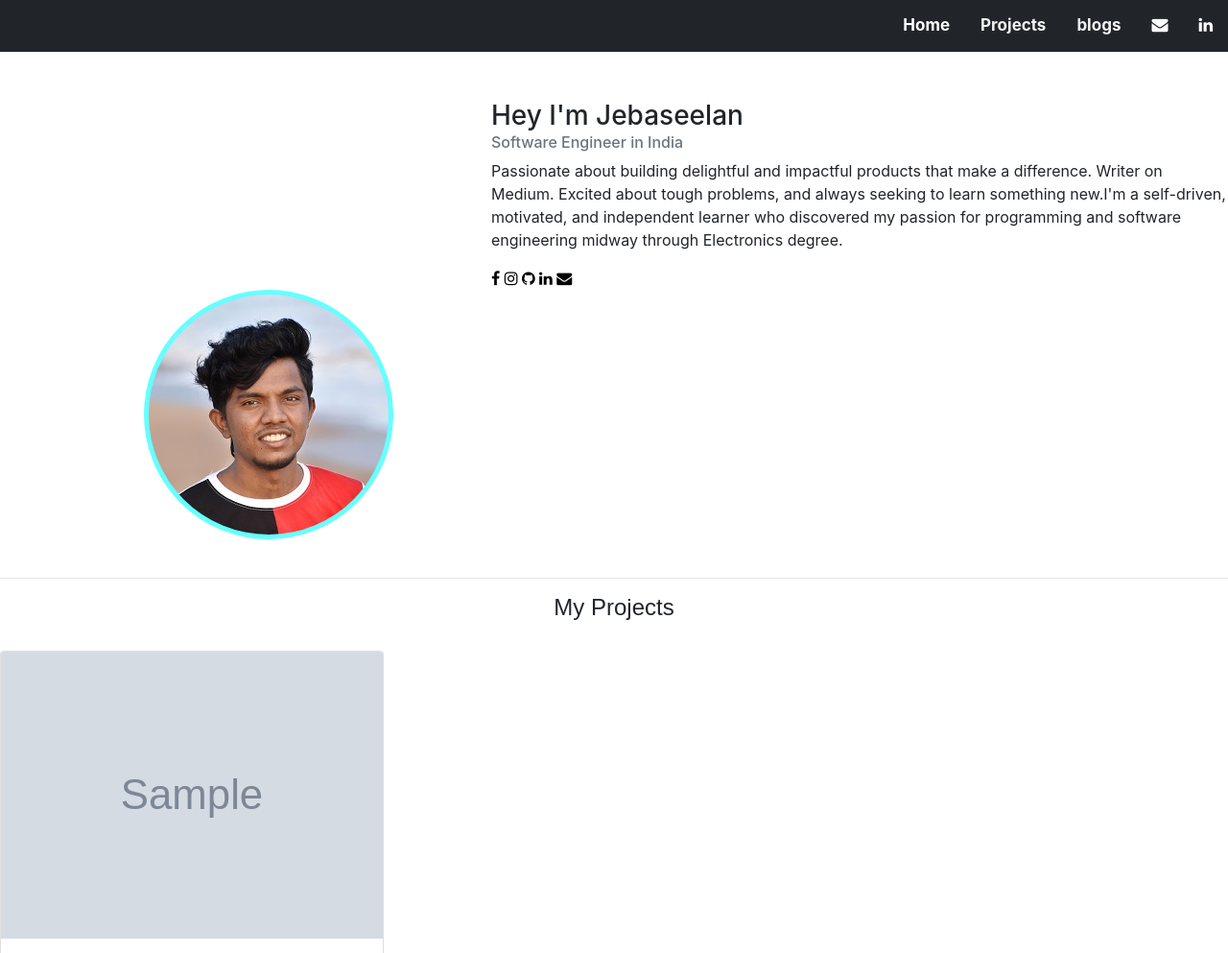
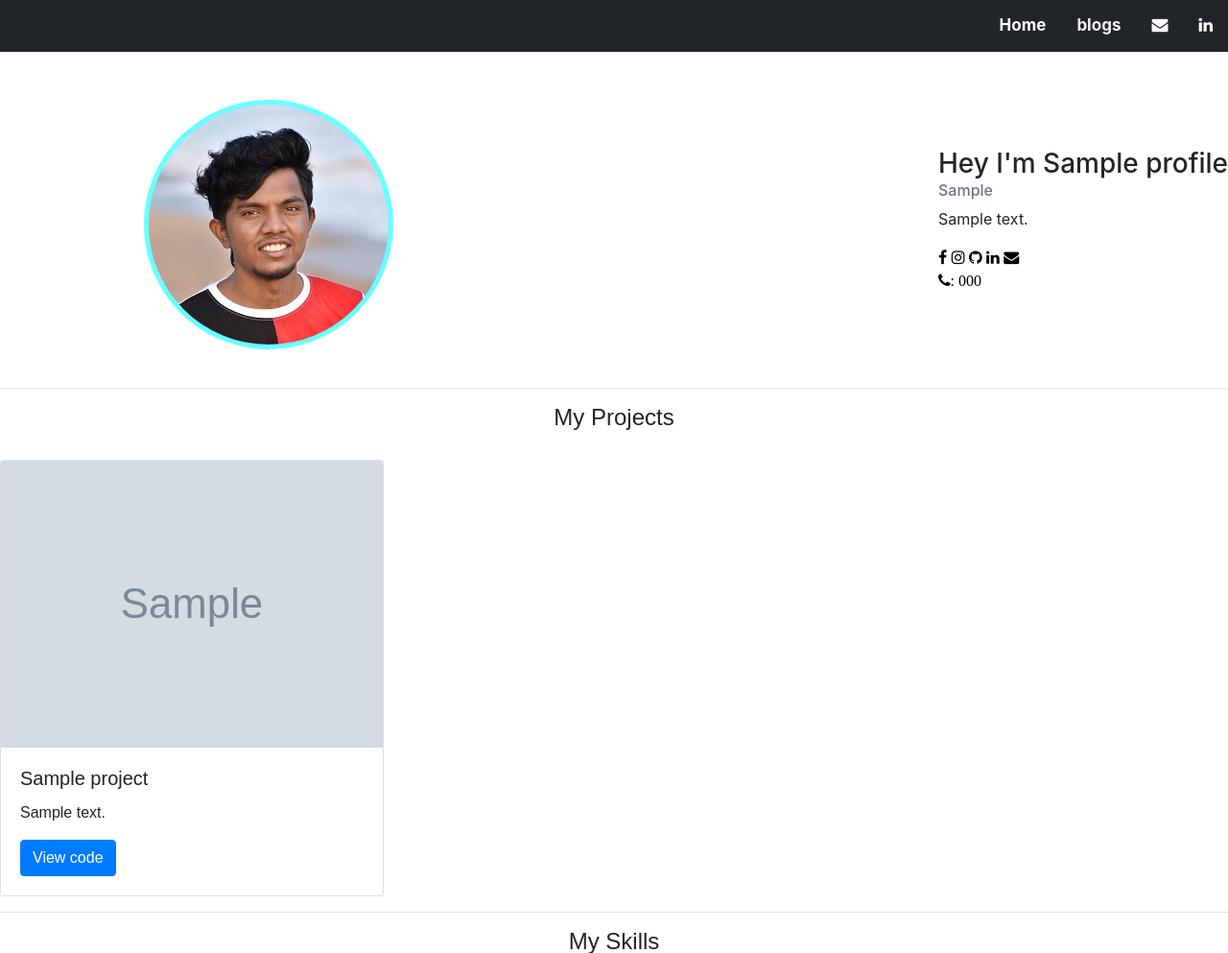
Before and after one commit to Jebaseelanravi/Portfolio-website-using-django, a Django app: page /myportfolio/ in a window 1280 px wide. Shown: the top 993 px of the page at 96% size. Run offline with Django 3.2, Linux system fonts and the light colour scheme; tables that the repository leaves empty hold one stand-in row (values such as "Sample post"); grey boxes marked "Sample" are stand-in pictures; some libraries are stand-ins or nearby versions.

Commit message:
updated profile details to use models

```diff
--- a/myportfolio/admin.py
+++ b/myportfolio/admin.py
@@ -1,5 +1,5 @@
 from django.contrib import admin
-from .models import Experience,Blog,Project,Skill,Connection
+from .models import Experience,Blog,Project,Skill,Connection,Profile
 # Register your models here.
 
 
@@ -8,3 +8,4 @@ admin.site.register(Blog)
 admin.site.register(Project)
 admin.site.register(Skill)
 admin.site.register(Connection)
+admin.site.register(Profile)
--- a/myportfolio/models.py
+++ b/myportfolio/models.py
@@ -58,3 +58,20 @@ class Connection(models.Model):
 
     def __str__(self):
         return self.your_name
+
+
+class Profile(models.Model):
+    name = models.CharField(max_length=100)
+    designation = models.CharField(max_length=500)
+    summary = models.CharField(max_length=5000)
+    image = models.FilePathField(path=os.path.join(settings.BASE_DIR, "myportfolio/static/img"), default="")
+    phone_number = models.CharField(max_length=100)
+    email = models.EmailField()
+    fb_link = models.URLField()
+    github_link = models.URLField()
+    insta_link = models.URLField()
+    linkedin_link = models.URLField()
+
+
+    def __str__(self):
+        return self.name
--- a/myportfolio/templates/myportfolio/index.html
+++ b/myportfolio/templates/myportfolio/index.html
@@ -162,18 +162,19 @@ width:120px;
 <div class ="profile">
 <div class="profile-info">
 
-    <h3 class ="name">Hey I'm Jebaseelan</h3>
-    <h6 class="card-subtitle mb-2 text-muted">Software Engineer in India</h6>
-    <p >Passionate about building delightful and impactful products that make a difference. Writer on Medium. Excited about tough problems, and always seeking to learn something new.I'm a self-driven, motivated, and
-        independent learner who discovered my passion for programming and software engineering midway through Electronics
-        degree.</p>
+    <h3 class ="name">Hey I'm {{profile.name}}</h3>
+    <h6 class="card-subtitle mb-2 text-muted">{{ profile.designation}}</h6>
+    <p >{{profile.summary}}</p>
 
     <div class="icon-bar">
-      <a href="https://www.facebook.com/jebaseelan.ravi" class="facebook"><i class="fa fa-facebook"></i></a>
-        <a href="https://www.instagram.com/jebaseelan_ravi/" class="instagran"><i class="fa fa-instagram"></i></a>
-        <a href="https://github.com/Jebaseelanravi" class="instagran"><i class="fa fa-github"></i></a>
-      <a href="https://www.linkedin.com/in/jebaseelan-ravi-929517135/" class="linkedin"><i class="fa fa-linkedin"></i></a>
-        <a href=mailto:jebaseelanravi96@gmail.com" class="gmail"><i class="fa fa-envelope"></i></a>
+      <a href={{profile.fb_link}} class="facebook"><i class="fa fa-facebook"></i></a>
+        <a href={{profile.insta_link}} class="instagran"><i class="fa fa-instagram"></i></a>
+        <a href={{profile.github_link}} class="instagran"><i class="fa fa-github"></i></a>
+      <a href={{profile.linkedin_link}} class="linkedin"><i class="fa fa-linkedin"></i></a>
+        <a href=mailto:{{profile.email}} class="gmail"><i class="fa fa-envelope"></i></a>
+        <br>
+        <i class="fa fa-phone" aria-hidden="true">: {{profile.phone_number}}</i>
+
     </div>
     </section>
 </div>
--- a/myportfolio/views.py
+++ b/myportfolio/views.py
@@ -2,7 +2,7 @@ from django.shortcuts import render
 
 from django.http import HttpResponse, HttpResponseRedirect
 from django.template import loader, Context
-from .models import Project, Blog, Skill, Connection,Experience
+from .models import Project, Blog, Skill, Connection,Experience,Profile
 # Create your views here.
 from .forms import NameForm
 from django.core.mail import send_mail
@@ -13,8 +13,9 @@ def index(request):
     projects = Project.objects.all()
     skills = Skill.objects.all()
     experiences = Experience.objects.all().order_by('-start_date')[:5]
+    profile = Profile.objects.all().first()
     form = NameForm()
-    context = {'projects': projects, 'skills': skills, 'form': form,'experiences':experiences}
+    context = {'projects': projects, 'skills': skills, 'form': form,'experiences':experiences,'profile':profile}
     return HttpResponse(template.render(context, request))
 
 
--- a/portfolio/templates/base.html
+++ b/portfolio/templates/base.html
@@ -46,10 +46,10 @@ body {
 <script src="https://cdnjs.cloudflare.com/ajax/libs/popper.js/1.14.7/umd/popper.min.js" integrity="sha384-UO2eT0CpHqdSJQ6hJty5KVphtPhzWj9WO1clHTMGa3JDZwrnQq4sF86dIHNDz0W1" crossorigin="anonymous"></script>
 <script src="https://stackpath.bootstrapcdn.com/bootstrap/4.3.1/js/bootstrap.min.js" integrity="sha384-JjSmVgyd0p3pXB1rRibZUAYoIIy6OrQ6VrjIEaFf/nJGzIxFDsf4x0xIM+B07jRM" crossorigin="anonymous"></script>
 <div class="topnav">
-  <a  target="_blank" href="https://www.linkedin.com/in/jebaseelan-ravi-929517135/" class="linkedin"><i style="color:white" class="fa fa-linkedin"></i></a>
-  <a href=mailto:jebaseelanravi96@gmail.com" class="gmail"><i style="color:white" class="fa fa-envelope"></i></a>
+  <a  target="_blank" href={{profile.linkedin_link}} class="linkedin"><i style="color:white" class="fa fa-linkedin"></i></a>
+  <a href=mailto:{{profile.email}} class="gmail"><i style="color:white" class="fa fa-envelope"></i></a>
   <a href="/myportfolio/blogs">blogs</a>
-  <a href="#projects">Projects</a>
+<!--  <a href="#projects">Projects</a>-->
   <a class="active" href="/myportfolio">Home</a>
 
 
```
Also changed, not shown: myportfolio/migrations/0011_profile.py (added).
